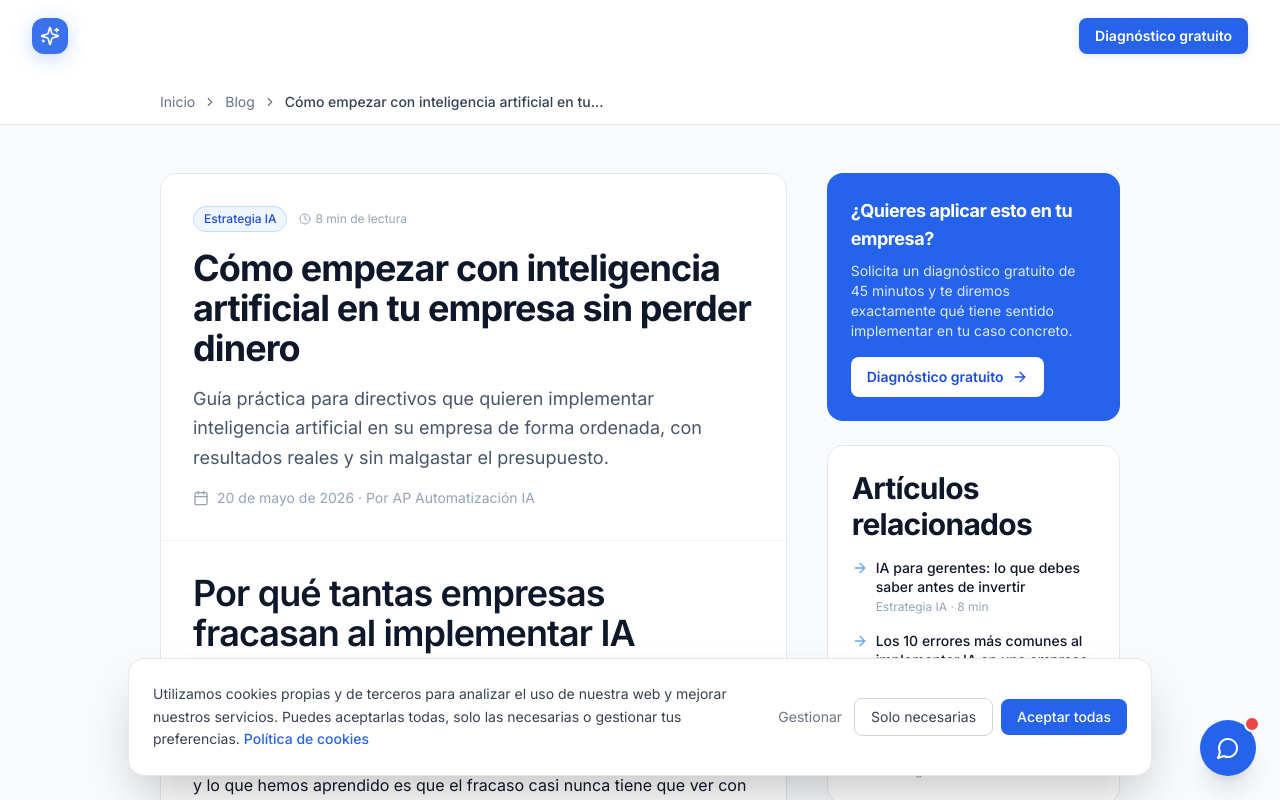
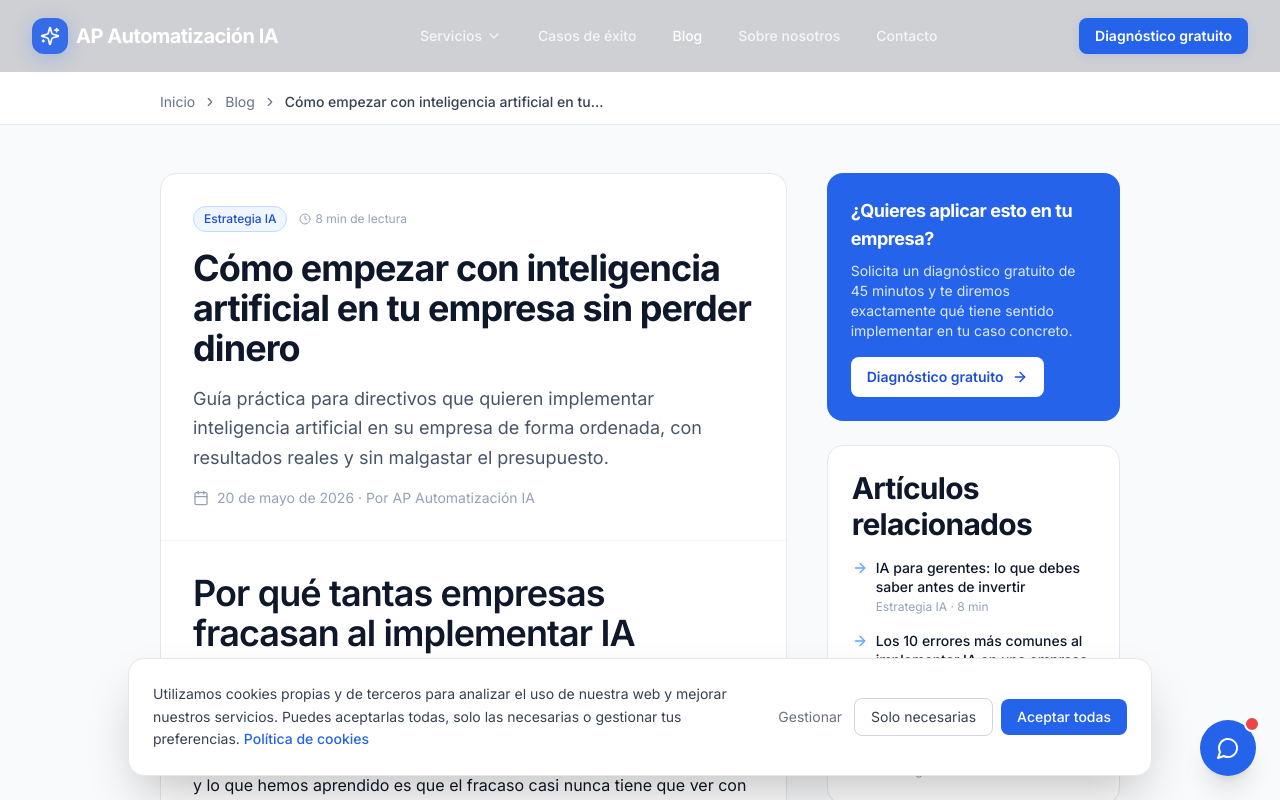
Before and after one commit to OscarResima/consultora-ia-web, a Next.js app: page /blog/como-empezar-ia-empresa in a window 1280 px wide. Shown: the top 800 px of the page. Built offline with nearby package versions, Linux system fonts and the light colour scheme.

Commit message:
Fix header: fondo semitransparente siempre visible al hacer scroll

```diff
--- a/components/layout/Header.tsx
+++ b/components/layout/Header.tsx
@@ -36,7 +36,7 @@ export default function Header() {
   const pathname = usePathname()
 
   useEffect(() => {
-    const handleScroll = () => setIsScrolled(window.scrollY > 20)
+    const handleScroll = () => setIsScrolled(window.scrollY > 10)
     window.addEventListener('scroll', handleScroll, { passive: true })
     return () => window.removeEventListener('scroll', handleScroll)
   }, [])
@@ -73,7 +73,7 @@ export default function Header() {
         'fixed top-0 left-0 right-0 z-50 transition-all duration-300',
         isScrolled
           ? 'bg-white/95 backdrop-blur-md shadow-sm border-b border-surface-200'
-          : 'bg-transparent'
+          : 'bg-navy-900/20 backdrop-blur-sm'
       )}
     >
       <div className="container-main">
```
